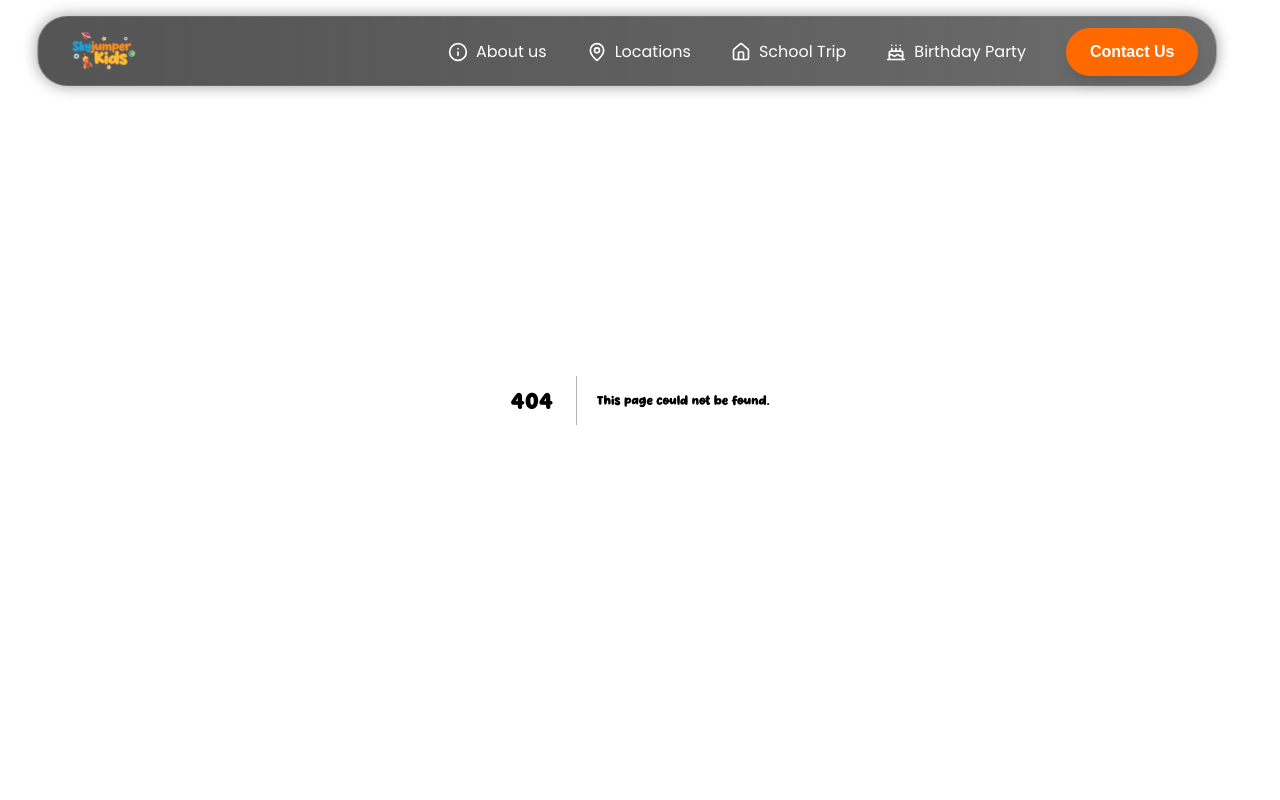
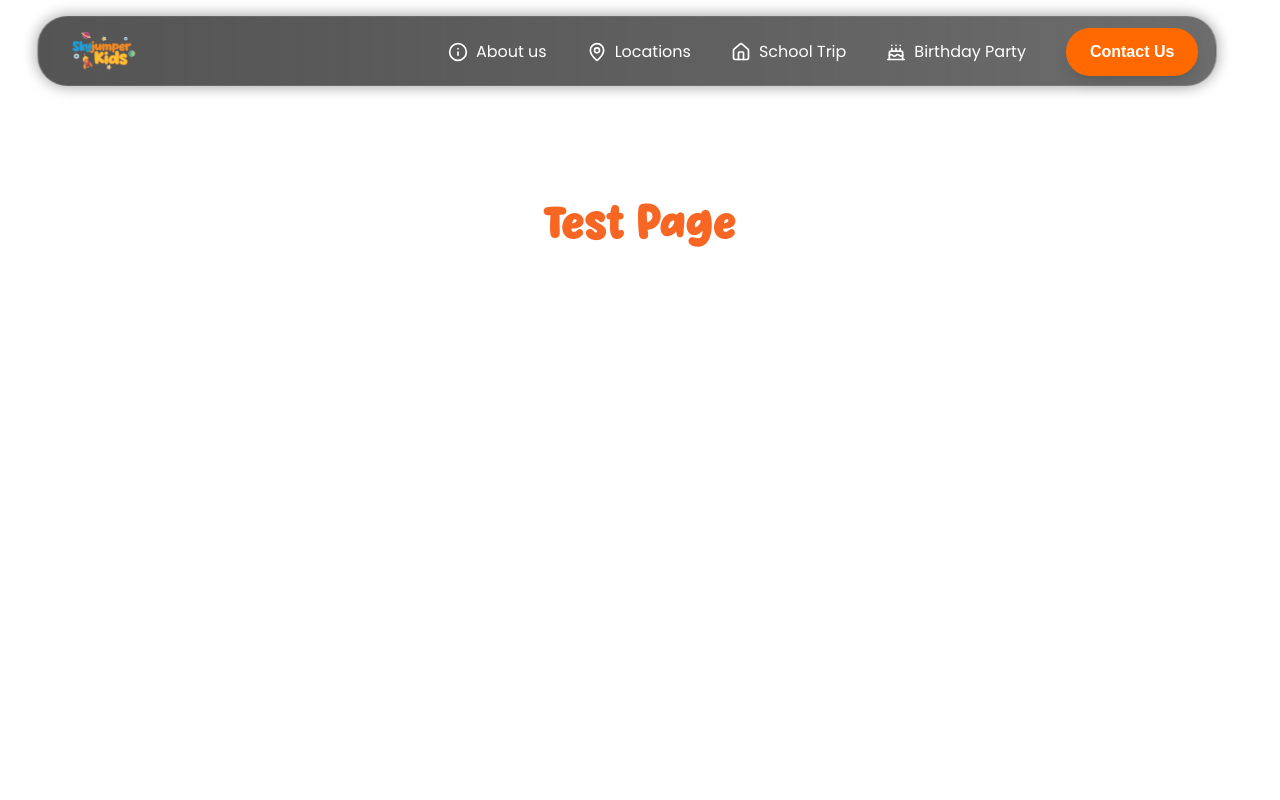
Before and after one commit to skyj-infra/KidsUI, a Next.js app: page /testpage in a window 1280 px wide. Before the commit this address had no page. Shown: the top 800 px of the page. Built offline with nearby package versions, Linux system fonts and the light colour scheme; a web font is replaced by a local one.

Commit message:
design completed

```diff
--- a/Components/About-Us.tsx
+++ b/Components/About-Us.tsx
@@ -24,7 +24,7 @@ export default function AboutKidsSection() {
 
           <div className="w-20 h-[3px] bg-black mx-auto md:mx-0 mt-2 mb-6"></div>
 
-          <p className="text-gray-700 text-[15px] md:text-[17px] leading-relaxed px-8">
+          <p className="text-gray-700 text-[15px] md:text-[17px] leading-relaxed px-8 lg:px-0">
             SkyJumper Kids is a dedicated indoor play and party destination
             designed specially for children aged from 3 to 13. More than just a
             playground, it is a vibrant center where imagination, physical
--- a/Components/EventSection.tsx
+++ b/Components/EventSection.tsx
@@ -147,7 +147,7 @@ export default function OtherEvents() {
         <div
           className="w-[250px]
             absolute bottom-0 left-1/2 -translate-x-1/2 translate-y-10
-            lg:bottom-10 lg:right-10 lg:left-auto lg:translate-x-0 lg:translate-y-0
+            lg:bottom-2 lg:right-2 lg:left-auto lg:translate-x-0 lg:translate-y-0
           "
         >
           <Image
--- /dev/null
+++ b/app/(page)/testpage/page.tsx
@@ -0,0 +1,25 @@
+export default function TestPage() {
+  return (
+    <div className="mt-48 px-10 h-screen space-y-5 text-center">
+
+      {/* <p className="text-primary text-3xl font-bold">
+        PRIMARY COLOR CHECK 🔥
+      </p>
+
+      <p className="font-poppins text-xl">
+        Poppins Works → smooth clean font
+      </p>
+
+      <p className="font-superjoyful text-4xl">
+        SuperJoyful Works 🎉
+      </p>
+
+      <p className="font-tungsten text-5xl tracking-[3px]">
+        TUNGSTEN TEST — condensed heavy font 🔥
+      </p> */}
+
+      <h1 className="text-primary text-[50px]">Test Page</h1>
+
+    </div>
+  );
+}
```
